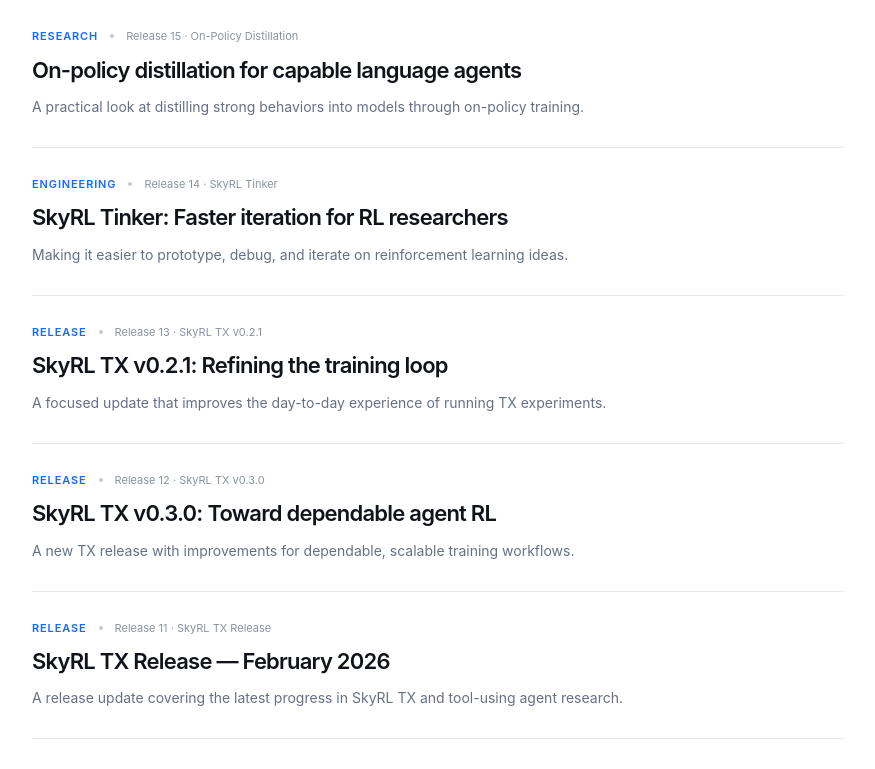
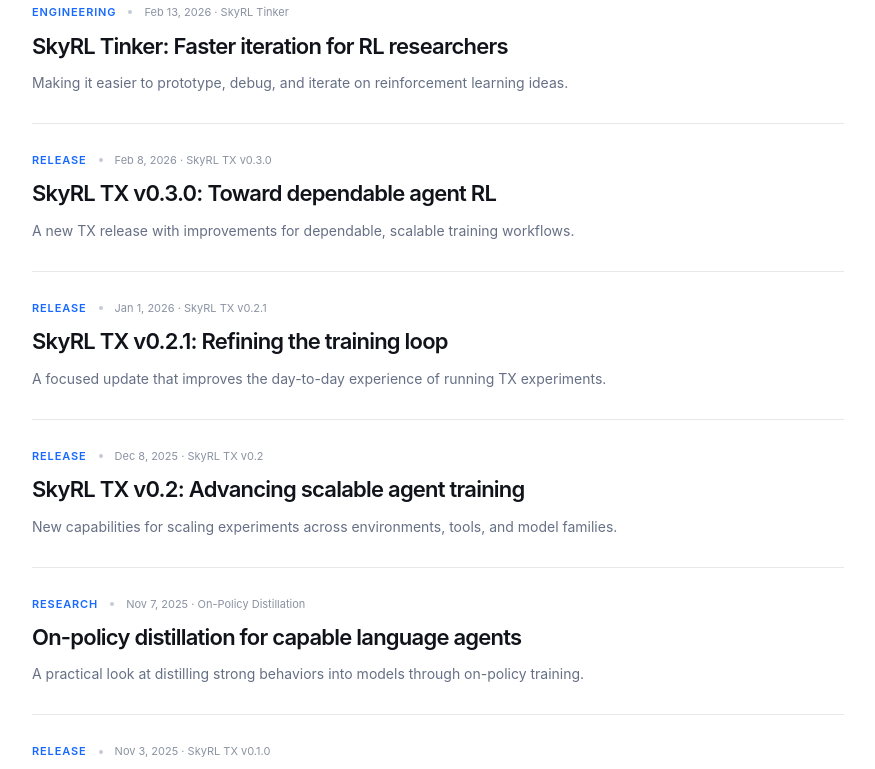
Before and after one commit to NovaSky-AI/skyrl-blog, a Next.js app: page / in a window 1280 px wide. Shown: the part 2000-2769 px from the top of the page, without its empty margins (48-923 px from the left). Built offline with nearby package versions, Linux system fonts and the light colour scheme.

Commit message:
Homepage: real publish dates, sort by date, drop GPU utilization case study

```diff
--- a/app/page.tsx
+++ b/app/page.tsx
@@ -4,35 +4,37 @@ import { useMemo, useState } from 'react'
 import { ArrowUpRight, GitBranch, Moon, Search, Sun } from 'lucide-react'
 
 const posts = [
-  { date: 'Release 21', read: 'Reflection + SkyRL', title: 'Day 0 Support for Beam in SkyRL', excerpt: 'LoRA, BF16 full fine-tuning, and MXFP8 RL for Reflection’s 501B Beam model on day 0, plus the systems work that made it efficient.', tag: 'RELEASE', publishedAt: '2026-10-16', href: '/blog/day-0-beam' },
-  { date: 'Release 18', read: 'Mercor + SkyRL', title: 'Training frontier knowledge work agents: A 397B RL training guide with SkyRL', excerpt: 'A step-by-step guide to post-training Qwen3.5-397B-A17B with SkyRL, including the infrastructure, systems tuning, and lessons behind the hero run.', tag: 'CASE STUDY', publishedAt: '2026-09-01', href: 'https://mercor.com/blog/training-frontier-knowledge-work-agents-a-397b-rl-training-guide-with-skyrl' },
-  { date: 'Release 20', read: 'SkyRL v0.4.0', title: 'SkyRL v0.4.0: Improving SkyRL for large scale post-training', excerpt: 'New model support, more stable RL, faster routing replay, efficient weight transfer, and a stronger path to production-scale experiments.', tag: 'RELEASE', href: '/blog/skyrl-v0-4-0' },
-  { date: 'Release 01', read: 'SkyRL v0', title: 'SkyRL v0: Train real-world long-horizon agents via reinforcement learning', excerpt: 'Introducing SkyRL v0, an open framework for training capable long-horizon agents with reinforcement learning.', tag: 'RESEARCH', href: 'https://novasky-ai.notion.site/skyrl-v0' },
-  { date: 'Release 02', read: 'SkyRL SQL', title: 'SkyRL SQL: Reinforcement learning with structured data', excerpt: 'Training agents to reason over databases, structured data, and reliable tool interactions.', tag: 'RESEARCH', href: 'https://novasky-ai.notion.site/skyrl-sql' },
-  { date: 'Release 03', read: 'SkyRL v0.1', title: 'SkyRL v0.1: Building a stronger foundation for agent RL', excerpt: 'The next step in making full-stack reinforcement learning research more modular and reproducible.', tag: 'RELEASE', href: 'https://novasky-ai.notion.site/skyrl-v01' },
-  { date: 'Release 04', read: 'Search-R1', title: 'Search-R1: Training reasoning models to search', excerpt: 'Exploring reinforcement learning for agents that learn when and how to search for information.', tag: 'RESEARCH', href: 'https://novasky-ai.notion.site/skyrl-searchr1' },
-  { date: 'Release 05', read: 'DeepResearch', title: 'SkyRL DeepResearch: Long-horizon research agents', excerpt: 'A look at the systems and training recipes behind capable research-oriented agents.', tag: 'RESEARCH', href: 'https://novasky-ai.notion.site/skyrl-agent-deepresearch' },
-  { date: 'Release 06', read: 'SkyRL TX', title: 'SkyRL TX: Scaling training for tool-using agents', excerpt: 'New infrastructure for efficient reinforcement learning with tool use and external environments.', tag: 'ENGINEERING', href: 'https://novasky-ai.notion.site/skyrl-tx' },
-  { date: 'Release 07', read: 'SkyRL TX v0.0.2', title: 'SkyRL TX v0.0.2: Iterating on agent training infrastructure', excerpt: 'An incremental release focused on making agent training workflows easier to run and extend.', tag: 'RELEASE', href: 'https://novasky-ai.notion.site/skyrl-tx-v002' },
-  { date: 'Release 08', read: 'SkyRL TX 0.0.3', title: 'SkyRL TX 0.0.3: More reliable experiments', excerpt: 'Updates to the TX stack for reproducible, production-minded reinforcement learning research.', tag: 'RELEASE', href: 'https://novasky-ai.notion.site/skyrl-tx-003' },
-  { date: 'Release 09', read: 'SkyRL TX v0.1.0', title: 'SkyRL TX v0.1.0: A new milestone for tool-use RL', excerpt: 'The first major TX release brings a more complete foundation for training tool-using agents.', tag: 'RELEASE', href: 'https://novasky-ai.notion.site/skyrl-tx-v010' },
-  { date: 'Release 10', read: 'SkyRL TX v0.2', title: 'SkyRL TX v0.2: Advancing scalable agent training', excerpt: 'New capabilities for scaling experiments across environments, tools, and model families.', tag: 'RELEASE', href: 'https://novasky-ai.notion.site/skyrl-tx-v02' },
-  { date: 'Release 11', read: 'SkyRL TX Release', title: 'SkyRL TX Release — February 2026', excerpt: 'A release update covering the latest progress in SkyRL TX and tool-using agent research.', tag: 'RELEASE', href: 'https://app.notion.com/p/SkyRL-tx-Release-2026-02-27-3138f0016b9d80f7a954c0bb0c42bf68' },
-  { date: 'Release 12', read: 'SkyRL TX v0.3.0', title: 'SkyRL TX v0.3.0: Toward dependable agent RL', excerpt: 'A new TX release with improvements for dependable, scalable training workflows.', tag: 'RELEASE', href: 'https://novasky-ai.notion.site/skyrl-tx-v030' },
-  { date: 'Release 13', read: 'SkyRL TX v0.2.1', title: 'SkyRL TX v0.2.1: Refining the training loop', excerpt: 'A focused update that improves the day-to-day experience of running TX experiments.', tag: 'RELEASE', href: 'https://novasky-ai.notion.site/skyrl-tx-v021' },
-  { date: 'Release 14', read: 'SkyRL Tinker', title: 'SkyRL Tinker: Faster iteration for RL researchers', excerpt: 'Making it easier to prototype, debug, and iterate on reinforcement learning ideas.', tag: 'ENGINEERING', href: 'https://novasky-ai.notion.site/skyrl-tinker' },
-  { date: 'Release 15', read: 'On-Policy Distillation', title: 'On-policy distillation for capable language agents', excerpt: 'A practical look at distilling strong behaviors into models through on-policy training.', tag: 'RESEARCH', href: 'https://novasky-ai.notion.site/on-policy-distillation' },
-  { date: 'Release 16', read: 'SkyRL Harbor', title: 'SkyRL Harbor: A home for agent environments', excerpt: 'An environment layer for bringing richer tasks and real-world interaction into agent RL.', tag: 'ENGINEERING', href: 'https://novasky-ai.notion.site/skyrl-harbor' },
-  { date: 'Release 17', read: 'Case Study', title: 'Improving GPU power utilization on agentic RL with async training', excerpt: 'A case study on using asynchronous training to improve utilization in agentic reinforcement learning.', tag: 'CASE STUDY', href: 'https://tested-erica-a2b.notion.site/Case-Study-Improving-GPU-Power-Utilization-on-Agentic-RL-with-Async-training-3218f0016b9d80299e23ff72c9de3f04' },
-  { date: 'Release 19', read: 'SkyRL v0.3', title: 'SkyRL v0.3: The open stack keeps moving', excerpt: 'The latest SkyRL milestone and what comes next for open, full-stack reinforcement learning.', tag: 'RELEASE', href: 'https://novasky-ai.notion.site/skyrl-v03' },
+  { read: 'Reflection + SkyRL', title: 'Day 0 Support for Beam in SkyRL', excerpt: 'LoRA, BF16 full fine-tuning, and MXFP8 RL for Reflection’s 501B Beam model on day 0, plus the systems work that made it efficient.', tag: 'RELEASE', publishedAt: '2026-10-16', href: '/blog/day-0-beam' },
+  { read: 'Mercor + SkyRL', title: 'Training frontier knowledge work agents: A 397B RL training guide with SkyRL', excerpt: 'A step-by-step guide to post-training Qwen3.5-397B-A17B with SkyRL, including the infrastructure, systems tuning, and lessons behind the hero run.', tag: 'CASE STUDY', publishedAt: '2026-09-01', href: 'https://mercor.com/blog/training-frontier-knowledge-work-agents-a-397b-rl-training-guide-with-skyrl' },
+  { read: 'SkyRL v0.4.0', title: 'SkyRL v0.4.0: Improving SkyRL for large scale post-training', excerpt: 'New model support, more stable RL, faster routing replay, efficient weight transfer, and a stronger path to production-scale experiments.', tag: 'RELEASE', publishedAt: '2026-10-06', href: '/blog/skyrl-v0-4-0' },
+  { read: 'SkyRL v0', title: 'SkyRL v0: Train real-world long-horizon agents via reinforcement learning', excerpt: 'Introducing SkyRL v0, an open framework for training capable long-horizon agents with reinforcement learning.', tag: 'RESEARCH', publishedAt: '2025-05-06', href: 'https://novasky-ai.notion.site/skyrl-v0' },
+  { read: 'SkyRL SQL', title: 'SkyRL SQL: Reinforcement learning with structured data', excerpt: 'Training agents to reason over databases, structured data, and reliable tool interactions.', tag: 'RESEARCH', publishedAt: '2025-05-20', href: 'https://novasky-ai.notion.site/skyrl-sql' },
+  { read: 'SkyRL v0.1', title: 'SkyRL v0.1: Building a stronger foundation for agent RL', excerpt: 'The next step in making full-stack reinforcement learning research more modular and reproducible.', tag: 'RELEASE', publishedAt: '2025-06-26', href: 'https://novasky-ai.notion.site/skyrl-v01' },
+  { read: 'Search-R1', title: 'Search-R1: Training reasoning models to search', excerpt: 'Exploring reinforcement learning for agents that learn when and how to search for information.', tag: 'RESEARCH', publishedAt: '2025-07-10', href: 'https://novasky-ai.notion.site/skyrl-searchr1' },
+  { read: 'DeepResearch', title: 'SkyRL DeepResearch: Long-horizon research agents', excerpt: 'A look at the systems and training recipes behind capable research-oriented agents.', tag: 'RESEARCH', publishedAt: '2025-09-11', href: 'https://novasky-ai.notion.site/skyrl-agent-deepresearch' },
+  { read: 'SkyRL TX', title: 'SkyRL TX: Scaling training for tool-using agents', excerpt: 'New infrastructure for efficient reinforcement learning with tool use and external environments.', tag: 'ENGINEERING', publishedAt: '2025-10-06', href: 'https://novasky-ai.notion.site/skyrl-tx' },
+  { read: 'SkyRL TX v0.0.2', title: 'SkyRL TX v0.0.2: Iterating on agent training infrastructure', excerpt: 'An incremental release focused on making agent training workflows easier to run and extend.', tag: 'RELEASE', publishedAt: '2025-10-14', href: 'https://novasky-ai.notion.site/skyrl-tx-v002' },
+  { read: 'SkyRL TX 0.0.3', title: 'SkyRL TX 0.0.3: More reliable experiments', excerpt: 'Updates to the TX stack for reproducible, production-minded reinforcement learning research.', tag: 'RELEASE', publishedAt: '2025-10-21', href: 'https://novasky-ai.notion.site/skyrl-tx-003' },
+  { read: 'SkyRL TX v0.1.0', title: 'SkyRL TX v0.1.0: A new milestone for tool-use RL', excerpt: 'The first major TX release brings a more complete foundation for training tool-using agents.', tag: 'RELEASE', publishedAt: '2025-11-03', href: 'https://novasky-ai.notion.site/skyrl-tx-v010' },
+  { read: 'SkyRL TX v0.2', title: 'SkyRL TX v0.2: Advancing scalable agent training', excerpt: 'New capabilities for scaling experiments across environments, tools, and model families.', tag: 'RELEASE', publishedAt: '2025-12-08', href: 'https://novasky-ai.notion.site/skyrl-tx-v02' },
+  { read: 'SkyRL TX Release', title: 'SkyRL TX Release — February 2026', excerpt: 'A release update covering the latest progress in SkyRL TX and tool-using agent research.', tag: 'RELEASE', publishedAt: '2026-02-27', href: 'https://app.notion.com/p/SkyRL-tx-Release-2026-02-27-3138f0016b9d80f7a954c0bb0c42bf68' },
+  { read: 'SkyRL TX v0.3.0', title: 'SkyRL TX v0.3.0: Toward dependable agent RL', excerpt: 'A new TX release with improvements for dependable, scalable training workflows.', tag: 'RELEASE', publishedAt: '2026-02-08', href: 'https://novasky-ai.notion.site/skyrl-tx-v030' },
+  { read: 'SkyRL TX v0.2.1', title: 'SkyRL TX v0.2.1: Refining the training loop', excerpt: 'A focused update that improves the day-to-day experience of running TX experiments.', tag: 'RELEASE', publishedAt: '2026-01-01', href: 'https://novasky-ai.notion.site/skyrl-tx-v021' },
+  { read: 'SkyRL Tinker', title: 'SkyRL Tinker: Faster iteration for RL researchers', excerpt: 'Making it easier to prototype, debug, and iterate on reinforcement learning ideas.', tag: 'ENGINEERING', publishedAt: '2026-02-13', href: 'https://novasky-ai.notion.site/skyrl-tinker' },
+  { read: 'On-Policy Distillation', title: 'On-policy distillation for capable language agents', excerpt: 'A practical look at distilling strong behaviors into models through on-policy training.', tag: 'RESEARCH', publishedAt: '2025-11-07', href: 'https://novasky-ai.notion.site/on-policy-distillation' },
+  { read: 'SkyRL Harbor', title: 'SkyRL Harbor: A home for agent environments', excerpt: 'An environment layer for bringing richer tasks and real-world interaction into agent RL.', tag: 'ENGINEERING', publishedAt: '2026-02-17', href: 'https://novasky-ai.notion.site/skyrl-harbor' },
+  { read: 'SkyRL v0.3', title: 'SkyRL v0.3: The open stack keeps moving', excerpt: 'The latest SkyRL milestone and what comes next for open, full-stack reinforcement learning.', tag: 'RELEASE', publishedAt: '2026-07-17', href: 'https://novasky-ai.notion.site/skyrl-v03' },
 ]
+
+// UTC so the server render and the browser agree on the day.
+const formatDate = (iso: string) => new Date(`${iso}T00:00:00Z`).toLocaleDateString('en-US', { month: 'short', day: 'numeric', year: 'numeric', timeZone: 'UTC' })
 
 export default function Page() {
   const [query, setQuery] = useState('')
   const [dark, setDark] = useState(false)
   const filteredPosts = useMemo(
     () => [...posts]
-    .sort((a, b) => Number.parseInt(b.date.replace('Release ', ''), 10) - Number.parseInt(a.date.replace('Release ', ''), 10))
+    .sort((a, b) => b.publishedAt.localeCompare(a.publishedAt))
     .filter((post) => `${post.title} ${post.excerpt}`.toLowerCase().includes(query.toLowerCase())),
     [query],
   )
@@ -89,7 +91,7 @@ export default function Page() {
           <div>
             <div className="mb-6 flex items-end justify-between border-b border-[#e7e8eb] pb-4"><h2 className="text-[13px] font-bold tracking-[0.16em]">LATEST ARTICLES</h2><span className="text-[12px] text-[#98a2b3]">{filteredPosts.length} stories</span></div>
             <div className="divide-y divide-[#e7e8eb]">
-              {filteredPosts.map((post) => <a href={post.href} target="_blank" rel="noreferrer" key={post.title} className="group block py-7 first:pt-2"><div className="mb-3 flex items-center gap-3 text-[11px] font-semibold tracking-[0.08em] text-[#1769ff]"><span>{post.tag}</span><span className="h-1 w-1 rounded-full bg-[#c4cbd6]" /><time className="font-normal tracking-normal text-[#8a93a2]">{post.date} · {post.read}</time></div><h3 className="max-w-[650px] text-[22px] font-semibold leading-[1.2] tracking-[-0.035em] transition-colors group-hover:text-[#1769ff]">{post.title}</h3><p className="mt-3 max-w-[650px] text-[14px] leading-6 text-[#667085]">{post.excerpt}</p></a>)}
+              {filteredPosts.map((post) => <a href={post.href} target="_blank" rel="noreferrer" key={post.title} className="group block py-7 first:pt-2"><div className="mb-3 flex items-center gap-3 text-[11px] font-semibold tracking-[0.08em] text-[#1769ff]"><span>{post.tag}</span><span className="h-1 w-1 rounded-full bg-[#c4cbd6]" /><time dateTime={post.publishedAt} className="font-normal tracking-normal text-[#8a93a2]">{formatDate(post.publishedAt)} · {post.read}</time></div><h3 className="max-w-[650px] text-[22px] font-semibold leading-[1.2] tracking-[-0.035em] transition-colors group-hover:text-[#1769ff]">{post.title}</h3><p className="mt-3 max-w-[650px] text-[14px] leading-6 text-[#667085]">{post.excerpt}</p></a>)}
               {filteredPosts.length === 0 && <p className="py-12 text-sm text-[#667085]">No articles match that search.</p>}
             </div>
           </div>
```
